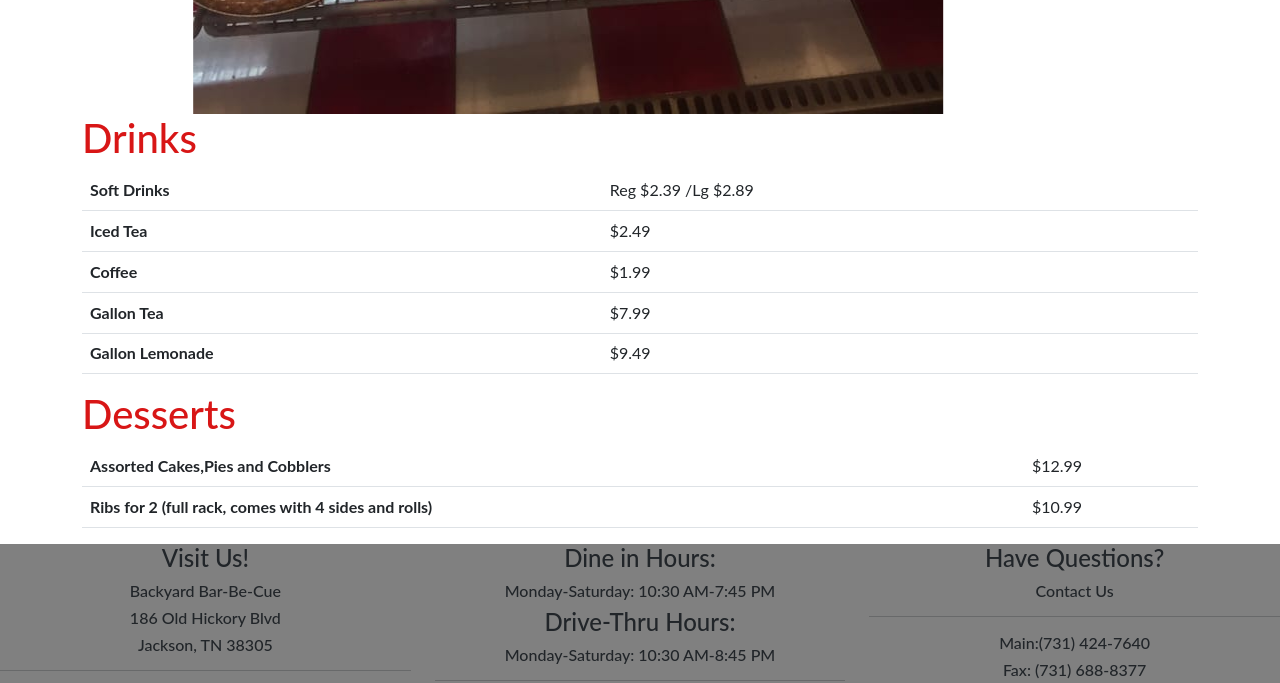
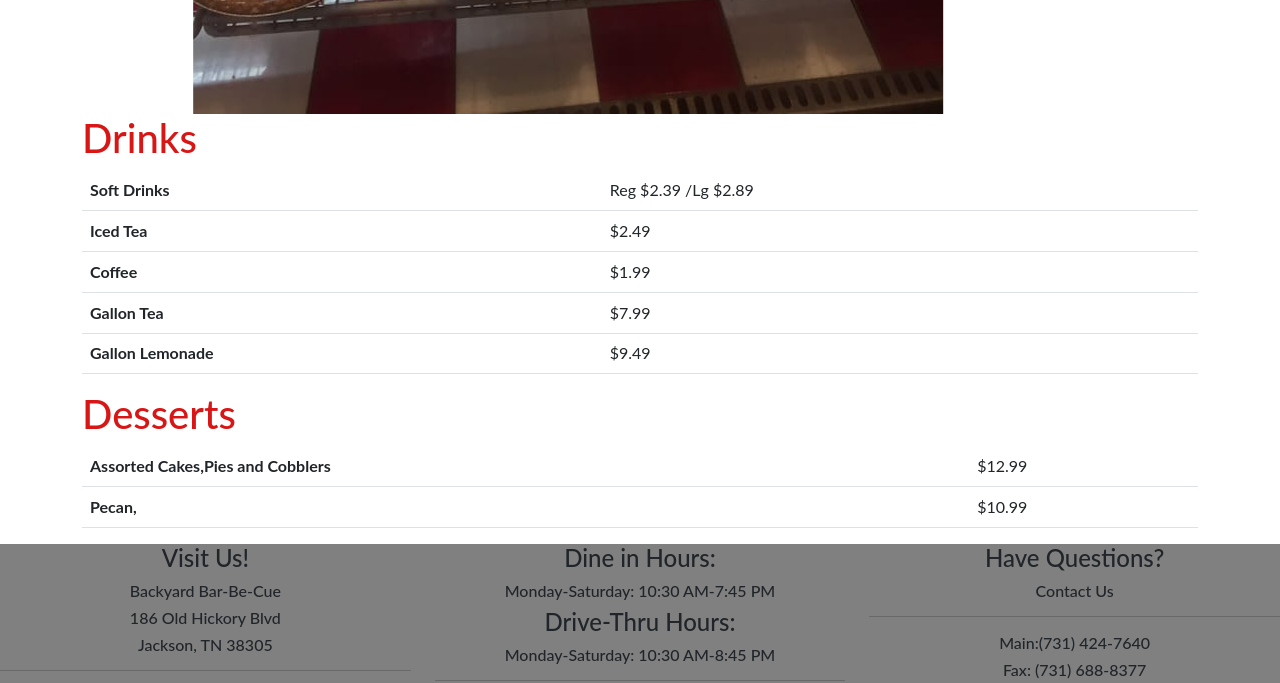
Before and after one commit to JerDay2887k/bybbq, a plain HTML site: page desserts.html in a window 1280 px wide. Shown: the part 1150-1833 px from the top of the page. Drawn offline with nearby package versions, Linux system fonts and the light colour scheme.

Commit message:
Update desserts.html

```diff
--- a/desserts.html
+++ b/desserts.html
@@ -107,7 +107,7 @@
                       <th scope="row">Assorted Cakes,Pies and Cobblers</th>
                       <td>$12.99</td>
                       <tr>
-                      <th scope="row">Ribs for 2 (full rack, comes with 4 sides and rolls)
+                      <th scope="row">Pecan,
                       </th>
                       <td>$10.99</td>
                     </table>
```
